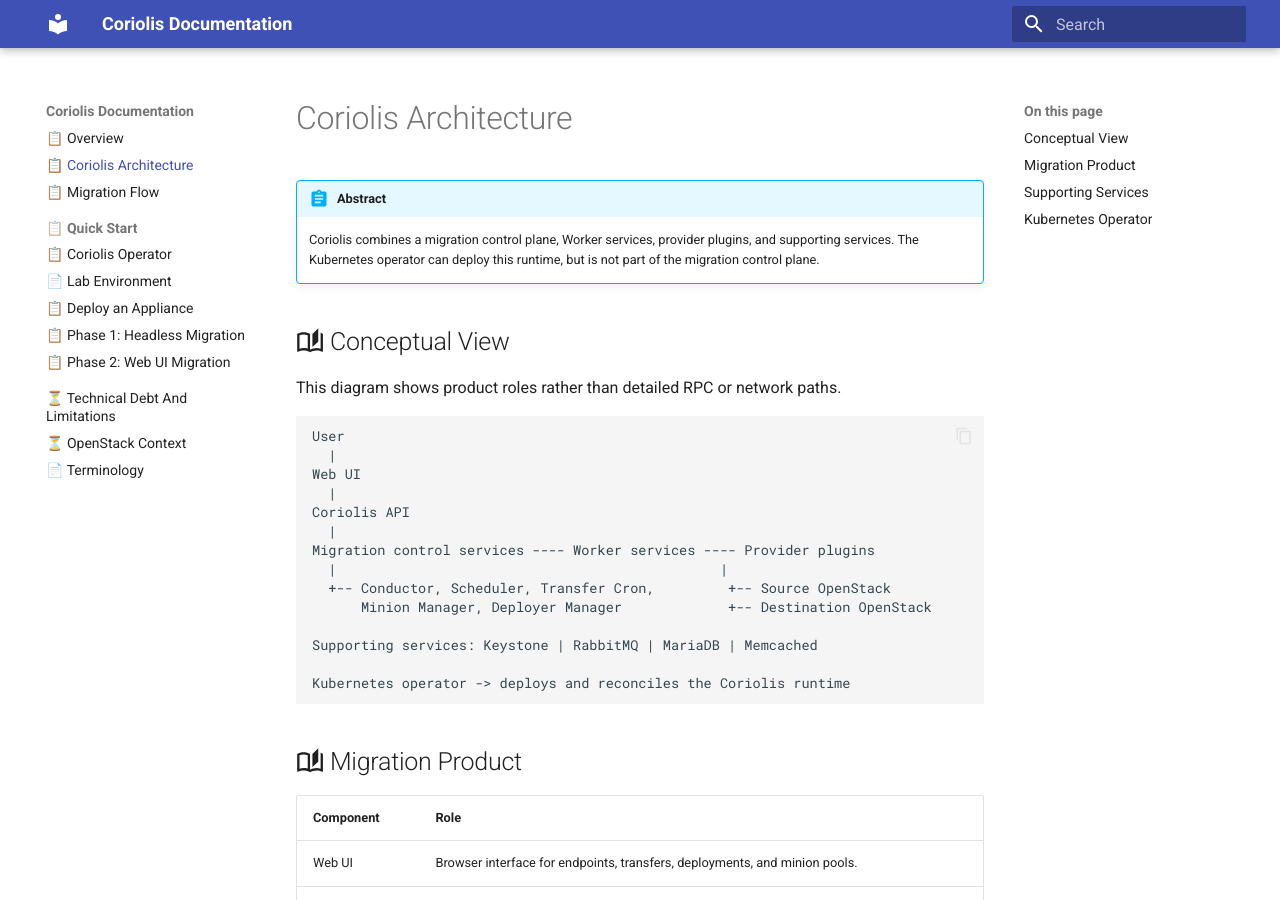
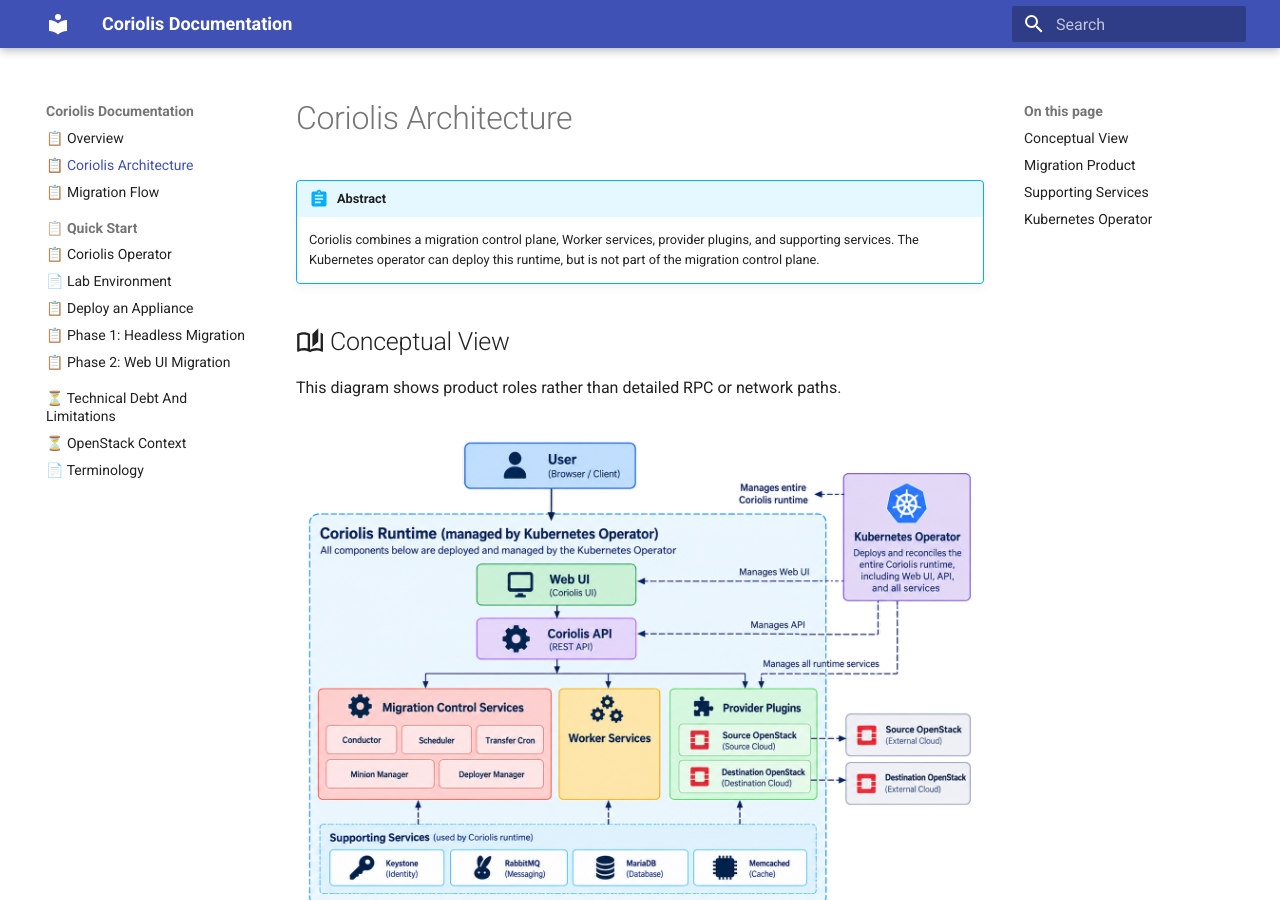
Before and after one commit to radumoisan/coriolis, an MkDocs documentation site: the page built from docs/architecture.md, in a window 1280 px wide and 900 px high. Built offline with MkDocs 1.6.1 and Material for MkDocs 9.7.7, drawn with Linux system fonts in a browser that asks for light colours.

Commit message:
Use image for conceptual architecture

````diff
--- a/docs/architecture.md
+++ b/docs/architecture.md
@@ -7,22 +7,7 @@
 
 This diagram shows product roles rather than detailed RPC or network paths.
 
-```text
-User
-  |
-Web UI
-  |
-Coriolis API
-  |
-Migration control services ---- Worker services ---- Provider plugins
-  |                                               |
-  +-- Conductor, Scheduler, Transfer Cron,         +-- Source OpenStack
-      Minion Manager, Deployer Manager             +-- Destination OpenStack
-
-Supporting services: Keystone | RabbitMQ | MariaDB | Memcached
-
-Kubernetes operator -> deploys and reconciles the Coriolis runtime
-```
+![Coriolis conceptual architecture](assets/architecture-conceptual-view.png)
 
 ## :material-book-open-page-variant-outline: Migration Product
 
````
